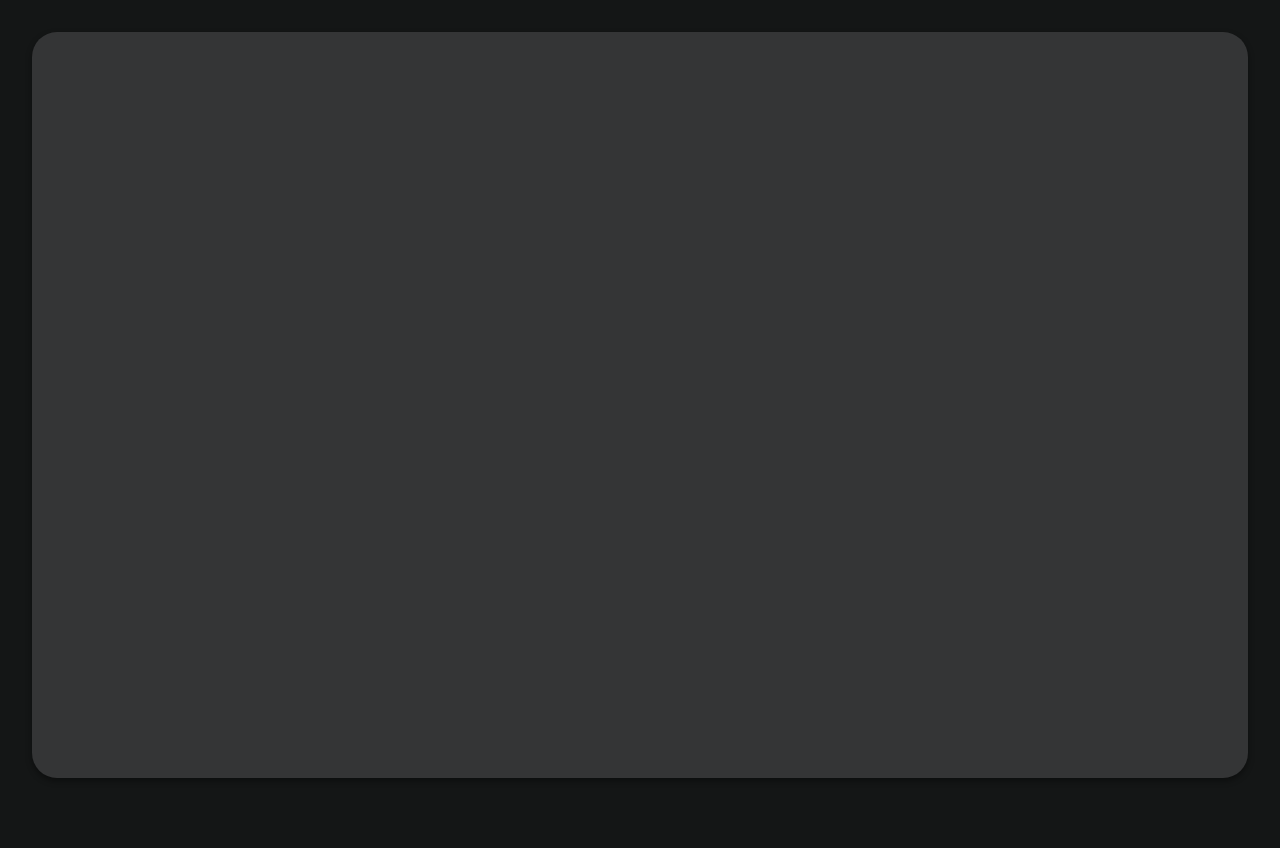
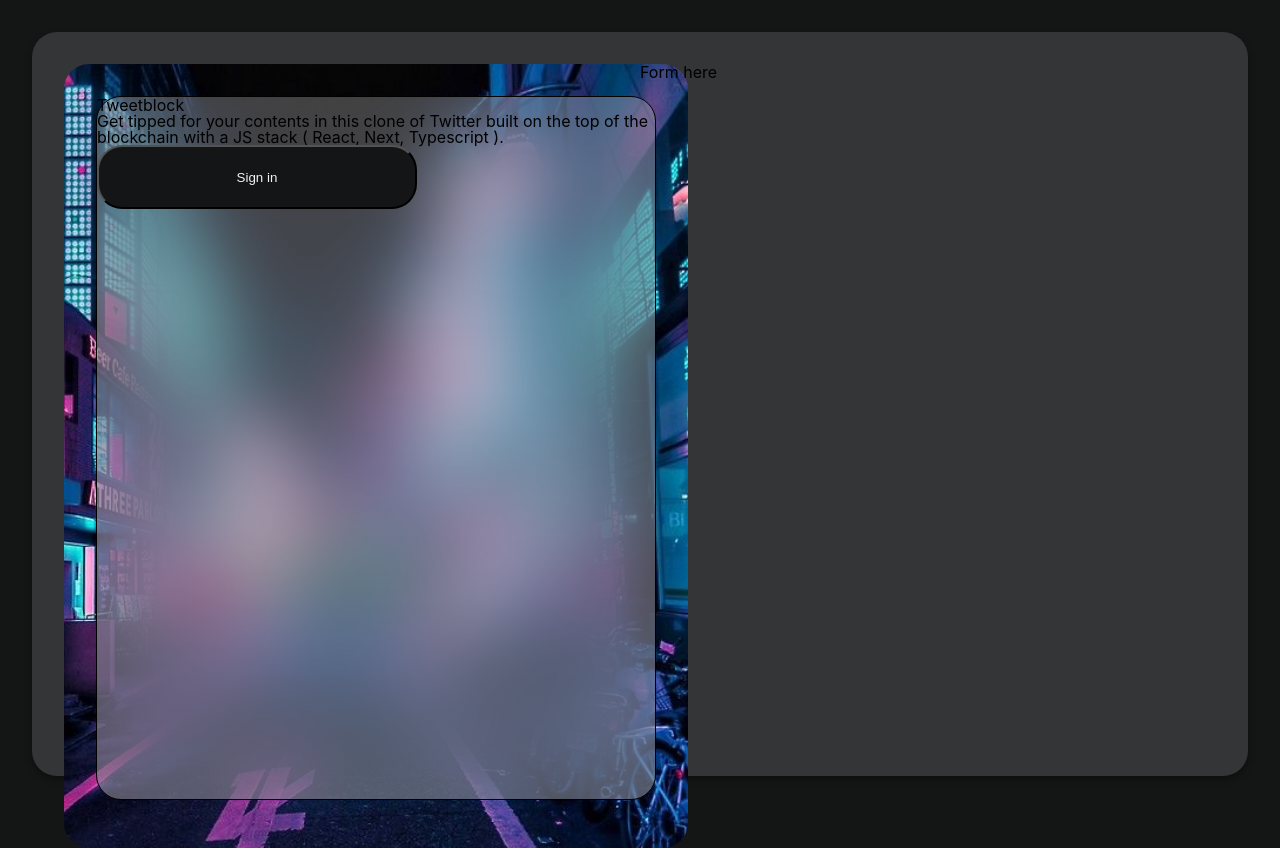
Before and after one commit to justadev999/Tweetblock, a Next.js app: page / in a window 1280 px wide. Before the commit the page ends 810 px from the top, so only its background shows below. Built offline with nearby package versions, Linux system fonts and the light colour scheme.

Commit message:
style : add <Button> component and style

```diff
--- a/Utils/styles-config.ts
+++ b/Utils/styles-config.ts
@@ -10,8 +10,18 @@ export const styles = {
   form : {
     boxShadow : "0px 3px 6px rgba(0, 0, 0, 0.4)",
     width: "95%",
-    height: "90vh",
+    height: "85vh",
     margin: "2rem",
-    padding: ".8rem",
+    padding: "2rem",
+    display: "grid",
+    gridTemplateColumns: " 50% 50%"
+  },
+  formImage : {
+    width: "76rem",
+    height: "58rem",
+  },
+  button : {
+    width: "20rem",
+    height : "4rem"
   }
 }
--- /dev/null
+++ b/components/Login/Form.module.css
@@ -0,0 +1,27 @@
+.imageWrapper {
+  height: 45rem;
+  width: 35rem;
+  display: flex;
+  justify-content: center;
+  padding: 2rem;
+
+  background-image: url('../../images/loginFormImage.jpg');
+  background-repeat: no-repeat;
+  background-size: cover;
+  border-radius: 25px;
+}
+
+.blurred-div {
+  width: 40rem;
+  height: 44rem;
+
+  background: linear-gradient(
+    180deg,
+    rgba(196, 196, 196, 0.32) 0%,
+    rgba(196, 196, 196, 0.4) 100%
+  );
+  border: 1px solid #000000;
+  box-sizing: border-box;
+  backdrop-filter: blur(34px);
+  border-radius: 25px;
+}
--- a/components/Login/Form.tsx
+++ b/components/Login/Form.tsx
@@ -1,6 +1,9 @@
 import React from 'react';
 import Card from '../UI/Card';
 import { styles } from '../../Utils/styles-config';
+import loginFormImage from '../../images/loginFormImage.jpg';
+import style from './Form.module.css';
+import Button from '../UI/Button';
 
 const LoginForm = () => {
   return (
@@ -12,7 +15,29 @@ const LoginForm = () => {
       borderRadius={styles.borderRadius.default}
       background={styles.colors.secondaryGrey}
       margin={styles.form.margin}
-    ></Card>
+      display={styles.form.display}
+      gridTemplateColumns={styles.form.gridTemplateColumns}
+    >
+      <div className={style.imageWrapper}>
+        <div className={style['blurred-div']}>
+          <h1>Tweetblock</h1>
+          <p>
+            Get tipped for your contents in this clone of Twitter built on the
+            top of the blockchain with a JS stack ( React, Next, Typescript ).
+          </p>
+          <Button
+            width={styles.button.width}
+            height={styles.button.height}
+            borderRadius={styles.borderRadius.default}
+            color={styles.colors.primaryWhite}
+            backgroundColor={styles.colors.primaryBlack}
+          >
+            Sign in
+          </Button>
+        </div>
+      </div>
+      <form>Form here</form>
+    </Card>
   );
 };
 
--- /dev/null
+++ b/components/UI/Button.tsx
@@ -0,0 +1,35 @@
+import React from 'react';
+
+interface IPropsButton {
+  width?: string;
+  height?: string;
+  color?: string;
+  backgroundColor?: string;
+  borderRadius?: string;
+  children?: string;
+}
+
+const Button = ({
+  children,
+  width,
+  height,
+  color,
+  backgroundColor,
+  borderRadius,
+}: IPropsButton) => {
+  return (
+    <button
+      style={{
+        width: `${width}`,
+        height: `${height}`,
+        color: `${color}`,
+        backgroundColor: `${backgroundColor}`,
+        borderRadius: `${borderRadius}`,
+      }}
+    >
+      {children}
+    </button>
+  );
+};
+
+export default Button;
--- a/components/UI/Card.tsx
+++ b/components/UI/Card.tsx
@@ -1,14 +1,16 @@
 import React from 'react';
 
 interface ICardProps {
-  width: string;
-  height: string;
-  boxShadow: string;
+  width?: string;
+  height?: string;
+  boxShadow?: string;
   outline?: string;
-  padding: string;
-  borderRadius: string;
-  background: string;
-  margin: string;
+  padding?: string;
+  borderRadius?: string;
+  background?: string;
+  margin?: string;
+  display?: string;
+  gridTemplateColumns?: string;
   children?: React.ReactNode;
 }
 
@@ -22,6 +24,8 @@ const Card = ({
   borderRadius,
   background,
   margin,
+  display,
+  gridTemplateColumns,
 }: ICardProps) => {
   return (
     <div
@@ -34,6 +38,8 @@ const Card = ({
         borderRadius: `${borderRadius}`,
         background: `${background}`,
         margin: `${margin}`,
+        display: `${display}`,
+        gridTemplateColumns: `${gridTemplateColumns}`,
       }}
     >
       {children}
```
Also changed, not shown: images/loginFormImage.jpg (added).
